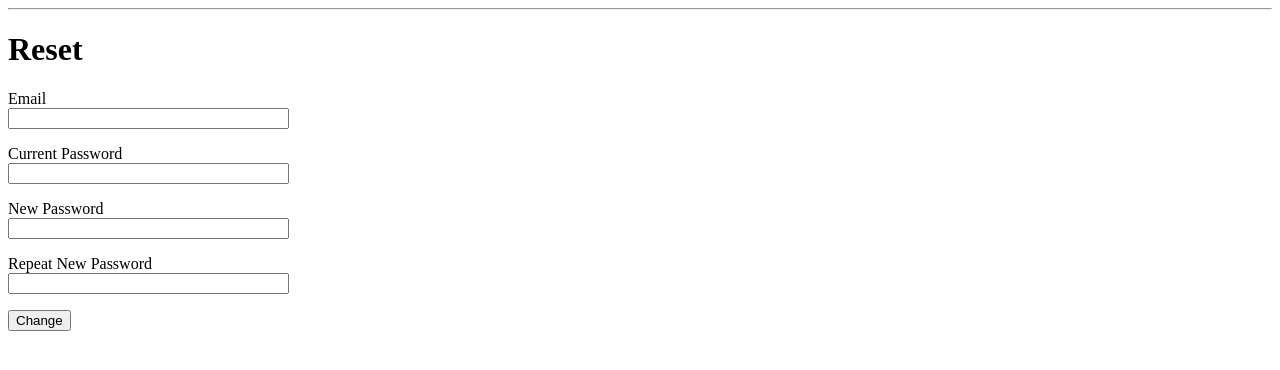
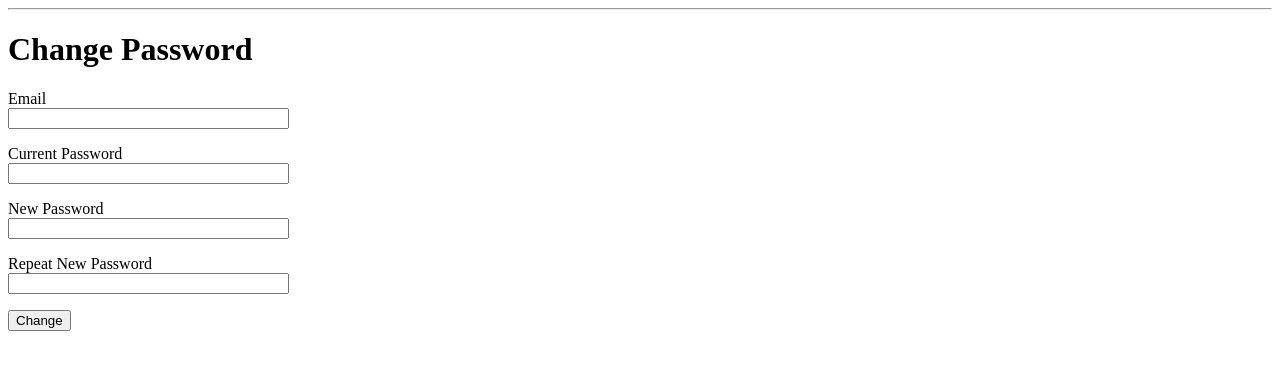
Before and after one commit to ryanku98/SETpp, a Flask app: page /changepassword in a window 1280 px wide. Shown: the part 26-396 px from the top of the page. Run offline with Flask 2, Linux system fonts and the light colour scheme; some libraries are stand-ins or nearby versions.

Commit message:
Retitle reset --> change password

```diff
--- a/app/templates/changePassword.html
+++ b/app/templates/changePassword.html
@@ -1,7 +1,7 @@
 {% extends "base.html" %}
 
 {% block content %}
-  <h1>Reset</h1>
+  <h1>Change Password</h1>
   <form action="" method="post" novalidate>
     {{ form.hidden_tag() }}
     <p>
```
